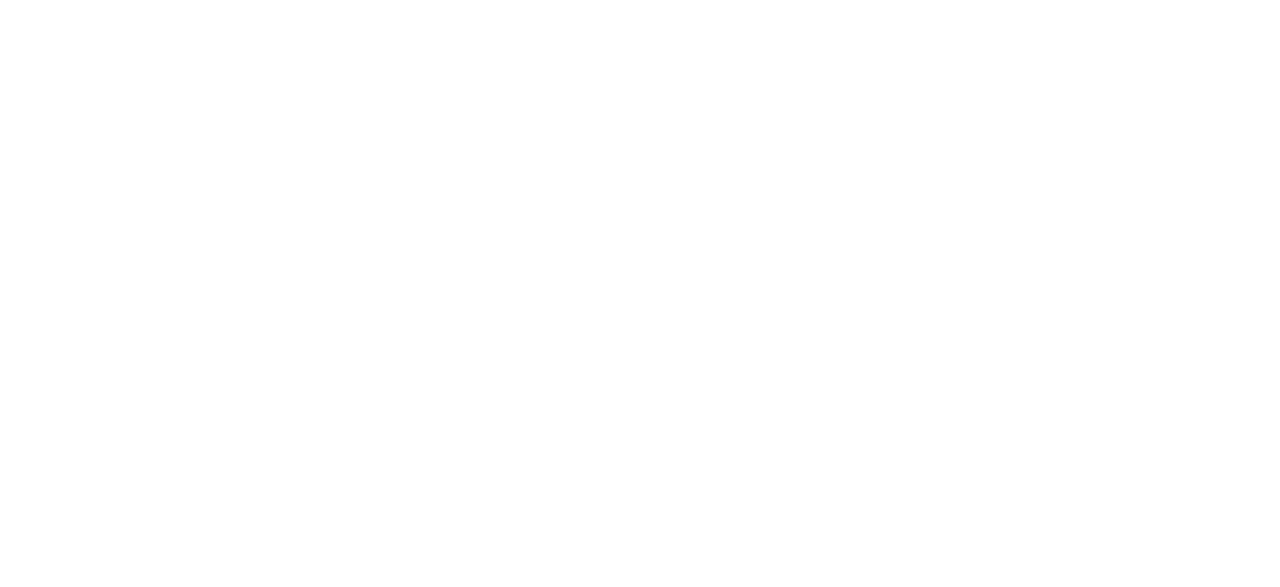
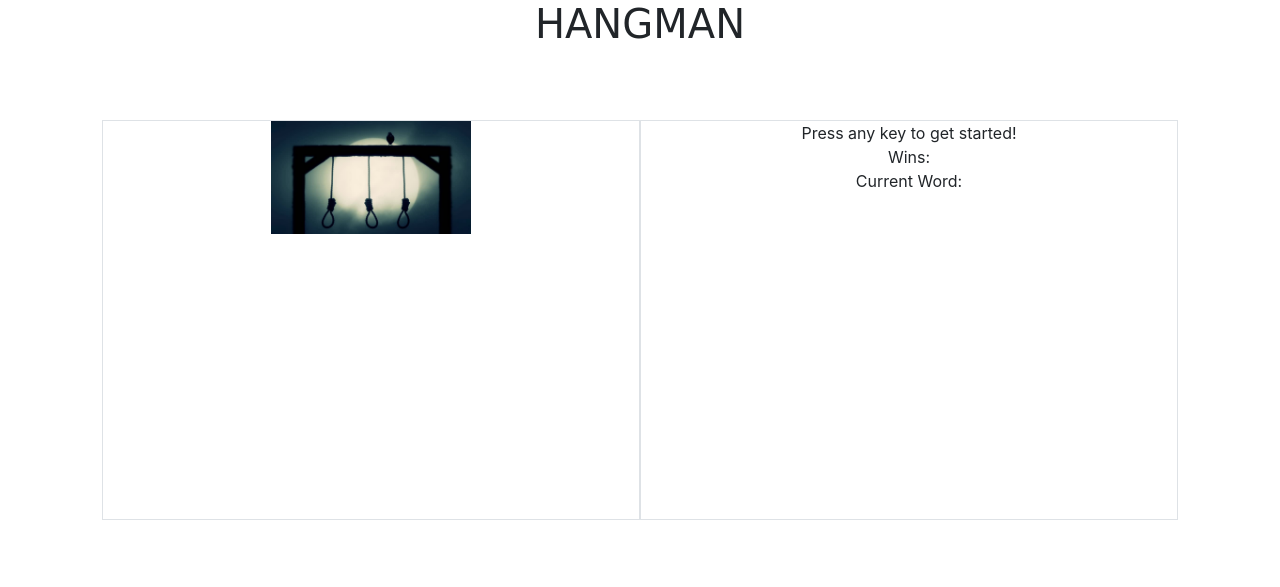
Before and after one commit to thedanielenrico/Word-Guess-Game, a plain HTML site: page index.html in a window 1280 px wide. Drawn offline with nearby package versions, Linux system fonts and the light colour scheme; a web font is replaced by a local one.

Commit message:
Start html and styling

```diff
--- /dev/null
+++ b/assets/css/reset.css
@@ -0,0 +1,48 @@
+/* http://meyerweb.com/eric/tools/css/reset/
+   v2.0 | 20110126
+   License: none (public domain)
+*/
+
+html, body, div, span, applet, object, iframe,
+h1, h2, h3, h4, h5, h6, p, blockquote, pre,
+a, abbr, acronym, address, big, cite, code,
+del, dfn, em, img, ins, kbd, q, s, samp,
+small, strike, strong, sub, sup, tt, var,
+b, u, i, center,
+dl, dt, dd, ol, ul, li,
+fieldset, form, label, legend,
+table, caption, tbody, tfoot, thead, tr, th, td,
+article, aside, canvas, details, embed,
+figure, figcaption, footer, header, hgroup,
+menu, nav, output, ruby, section, summary,
+time, mark, audio, video {
+	margin: 0;
+	padding: 0;
+	border: 0;
+	font-size: 100%;
+	font: inherit;
+	vertical-align: baseline;
+}
+/* HTML5 display-role reset for older browsers */
+article, aside, details, figcaption, figure,
+footer, header, hgroup, menu, nav, section {
+	display: block;
+}
+body {
+	line-height: 1;
+}
+ol, ul {
+	list-style: none;
+}
+blockquote, q {
+	quotes: none;
+}
+blockquote:before, blockquote:after,
+q:before, q:after {
+	content: '';
+	content: none;
+}
+table {
+	border-collapse: collapse;
+	border-spacing: 0;
+}
--- a/index.html
+++ b/index.html
@@ -1,12 +1,65 @@
 <!DOCTYPE html>
 <html lang="en">
+
 <head>
     <meta charset="UTF-8">
     <meta name="viewport" content="width=device-width, initial-scale=1.0">
     <meta http-equiv="X-UA-Compatible" content="ie=edge">
     <title>Document</title>
+    <link rel="stylesheet" href="https://stackpath.bootstrapcdn.com/bootstrap/4.1.3/css/bootstrap.min.css" integrity="sha384-MCw98/SFnGE8fJT3GXwEOngsV7Zt27NXFoaoApmYm81iuXoPkFOJwJ8ERdknLPMO"
+        crossorigin="anonymous">
+    <!-- <link href="https://fonts.googleapis.com/css?family=Permanent+Marker" rel="stylesheet"> -->
+    <link href="https://fonts.googleapis.com/css?family=Pirata+One" rel="stylesheet">
+    <style>
+        header {
+            /* font-family: 'Permanent Marker', cursive; */
+            font-family: 'Pirata One', cursive;
+        }
+
+        img {
+            width: 200px;
+        }
+    </style>
 </head>
+
 <body>
+    <div class="container">
+        <header>
+            <h1 class="text-center">
+                HANGMAN
+            </h1>
+        </header>
+        <div class="jumbotron row bg-white">
+            <div class="col-md-6 text-center border" style="height: 400px;">
+                <img src="assets/images/gallows.jpg" alt="Silouhette of the gallows" sytle="width: 50px;">
+            </div>
+            <div class="col-md-6 text-center border" style="height: 400px;">
+                Press any key to get started!
+                <div class="row" id="winTotal">
+                    <div class="col-md-12 text-center">
+                        Wins:
+                    </div>
+                </div>
+                <div class="row">
+                    <div class="col-md-12 text-center" id="currentWord">
+                        Current Word:
+                    </div>
+                </div>
+            </div>
+        </div>
 
+    </div>
+
+
+
+
+
+    <script src="https://code.jquery.com/jquery-3.3.1.slim.min.js" integrity="sha384-q8i/X+965DzO0rT7abK41JStQIAqVgRVzpbzo5smXKp4YfRvH+8abtTE1Pi6jizo"
+        crossorigin="anonymous"></script>
+    <script src="https://cdnjs.cloudflare.com/ajax/libs/popper.js/1.14.3/umd/popper.min.js" integrity="sha384-ZMP7rVo3mIykV+2+9J3UJ46jBk0WLaUAdn689aCwoqbBJiSnjAK/l8WvCWPIPm49"
+        crossorigin="anonymous"></script>
+    <script src="https://stackpath.bootstrapcdn.com/bootstrap/4.1.3/js/bootstrap.min.js" integrity="sha384-ChfqqxuZUCnJSK3+MXmPNIyE6ZbWh2IMqE241rYiqJxyMiZ6OW/JmZQ5stwEULTy"
+        crossorigin="anonymous"></script>
 </body>
+
 </html>
```
Also changed, not shown: assets/images/gallows.jpg (added), assets/images/hangman.jpg (added), assets/images/ocean-photo.jpg (added).
